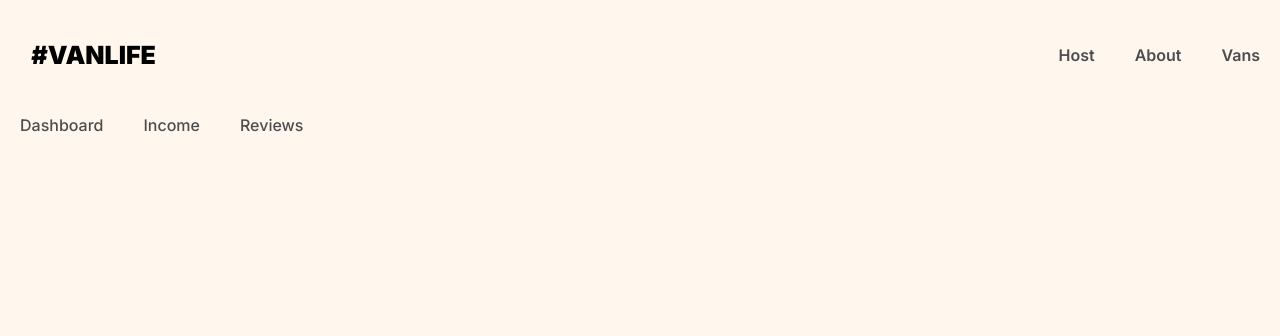
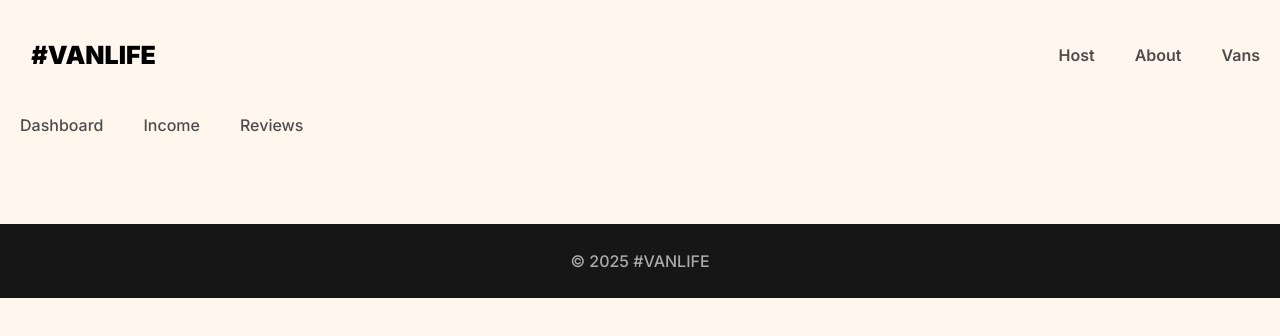
Before and after one commit to SanJammin/Vanlife, a React (Vite) app: page /host in a window 1280 px wide. Shown: the top 336 px of the page. Built offline with nearby package versions, Linux system fonts and the light colour scheme; what miragejs would draw is missing.

Commit message:
Add footer

```diff
--- /dev/null
+++ b/src/components/Footer.jsx
@@ -0,0 +1,5 @@
+export default function Footer() {
+    return (
+        <footer>&#169; 2025 #VANLIFE</footer>
+    )
+}
--- a/src/components/Layout.jsx
+++ b/src/components/Layout.jsx
@@ -1,11 +1,15 @@
 import { Outlet } from "react-router-dom";
 import Header from "./Header";
+import Footer from "./Footer";
 
 export default function Layout() {
     return (
-        <>
+        <div className="site-wrapper">
             <Header />
-            <Outlet />
-        </>
+            <main>
+                <Outlet />
+            </main>
+            <Footer />
+        </div>
     );
 }
--- a/src/index.css
+++ b/src/index.css
@@ -43,6 +43,22 @@ header a {
 header a:hover {
     color: #161616;
     text-decoration: underline;
+}
+
+main {
+    margin-bottom: 5.25em;
+}
+
+footer {
+    background-color: #161616;
+    color: #AAAAAA;
+    height: 74px;
+    display: flex;
+    flex-shrink: 0;
+    justify-content: center;
+    align-items: center;
+    margin-top: auto;
+    font-weight: 500;
 }
 
 .link-button {
@@ -238,9 +254,9 @@ i[class*="van-type-"] {
     text-decoration: none;
 }
 
-.van-detail-container .back-button:visited {
+/* .van-detail-container .back-button:visited {
 
-}
+} */
 
 .van-detail-container .back-button span {
     text-decoration: underline;
```
